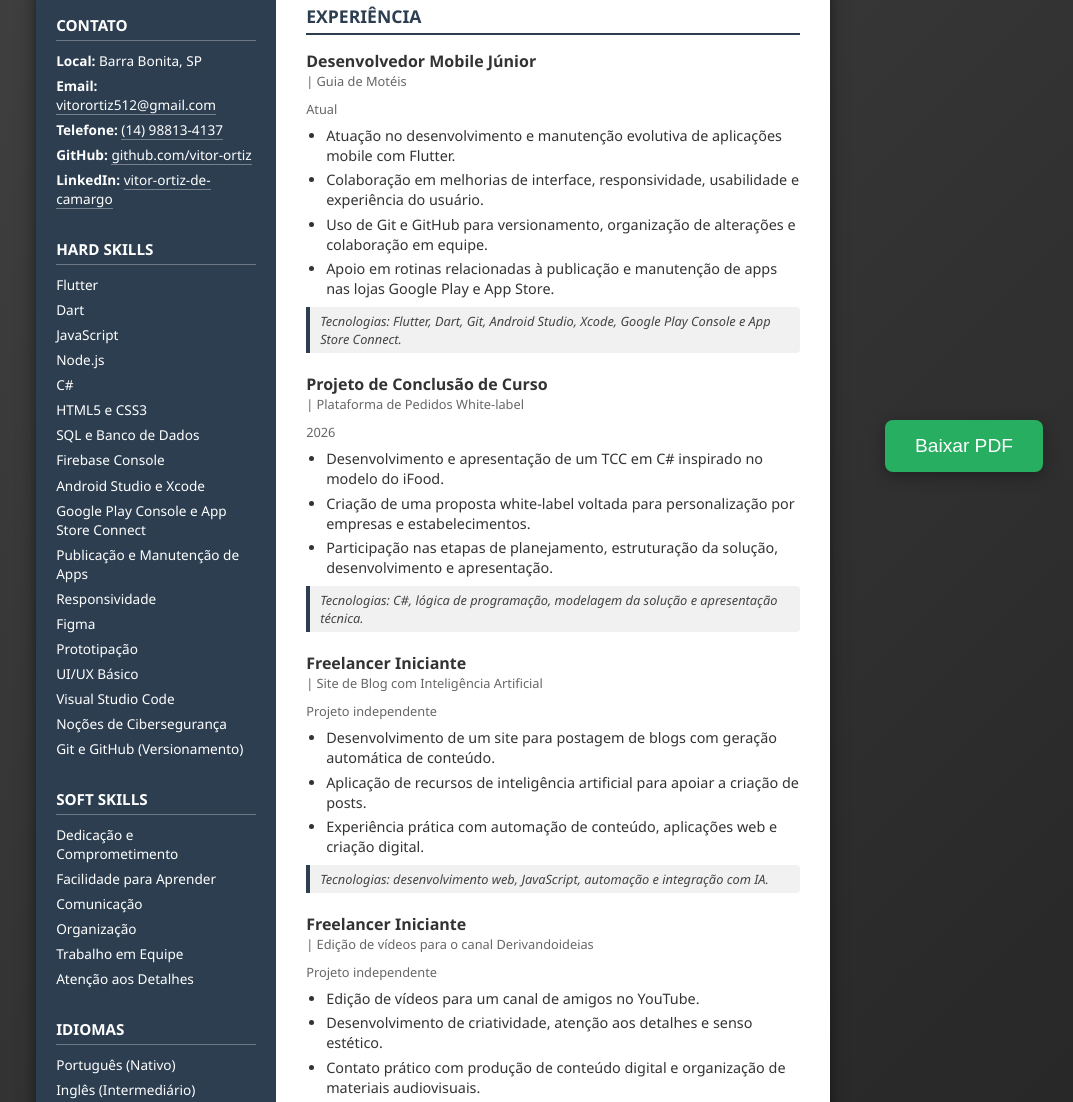
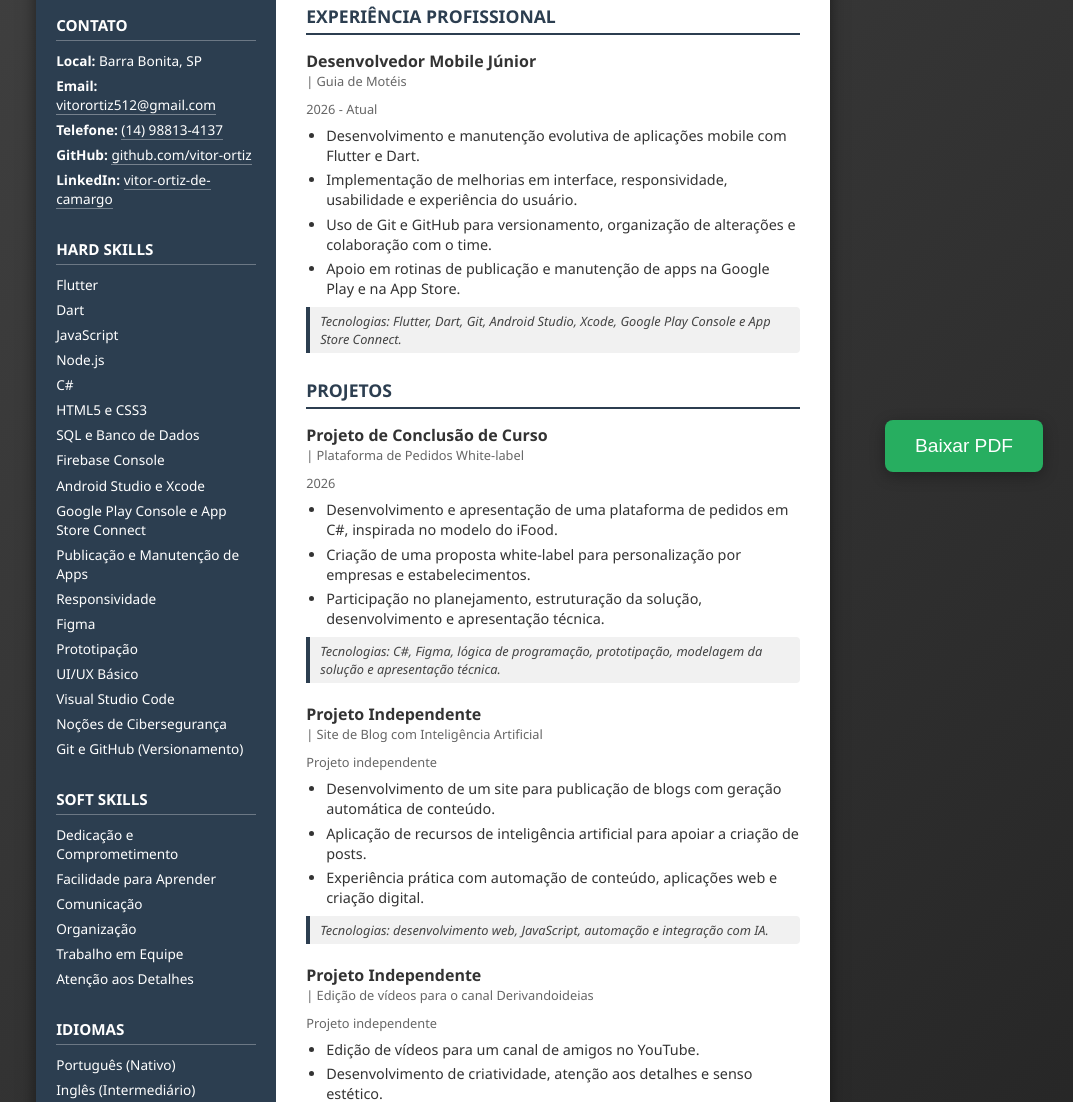
Before and after one commit to Vitor-Ortiz/Meu-Curriculo, a plain HTML site: page index.html in a window 1280 px wide. Shown: the part 298-1400 px from the top of the page, without its empty margins (207-1280 px from the left). Drawn offline with nearby package versions, Linux system fonts and the light colour scheme.

Commit message:
Atualiza curriculo e foto

```diff
--- a/index.html
+++ b/index.html
@@ -12,7 +12,7 @@
     <div class="resume-container">
         <aside class="sidebar">
             <header>
-                <img src="photo.jpeg" alt="Foto de Vitor Ortiz de Camargo" class="profile-photo">
+                <img src="photo.png" alt="Foto de Vitor Ortiz de Camargo" class="profile-photo">
                 <h1 id="nome"></h1>
                 <p id="cargo" class="title"></p>
             </header>
@@ -49,8 +49,13 @@
             </section>
 
             <section>
-                <h2>Experiência</h2>
+                <h2>Experiência Profissional</h2>
                 <div id="experiencias-container"></div>
+            </section>
+
+            <section>
+                <h2>Projetos</h2>
+                <div id="projetos-container"></div>
             </section>
 
             <section>
@@ -58,13 +63,13 @@
                 <div class="item">
                     <h4>Técnico em Programação para Internet</h4>
                     <p>ETEC Comendador João Rays | 2023 - 2026</p>
-                    <span>Formação técnica integrada ao Ensino Médio, com foco em desenvolvimento de sites e aplicações, lógica de programação, interfaces, banco de dados, cibersegurança, prototipação e apresentação de projetos. Durante o curso, desenvolvi atividades práticas, trabalhos em equipe, seminários e um TCC em C#, fortalecendo comunicação, organização, autonomia, responsabilidade e adaptação a desafios.</span>
+                    <span>Formação técnica integrada ao Ensino Médio, com foco em desenvolvimento web, lógica de programação, interfaces, banco de dados, cibersegurança, prototipação e apresentação de projetos.</span>
                 </div>
 
                 <div class="item">
                     <h4>Ensino Médio</h4>
                     <p>ETEC Comendador João Rays | 2023 - 2026</p>
-                    <span>Vivência escolar integrada à formação técnica, com participação em apresentações, debates, leituras coletivas, atividades em grupo e palestras na área de tecnologia. Essa experiência contribuiu para meu amadurecimento pessoal e profissional, desenvolvendo disciplina, constância, resiliência e capacidade de lidar com prazos e responsabilidades.</span>
+                    <span>Vivência escolar integrada à formação técnica, com desenvolvimento de comunicação, organização, trabalho em equipe e responsabilidade com prazos.</span>
                 </div>
             </section>
         </main>
--- a/script.js
+++ b/script.js
@@ -2,7 +2,7 @@ const dadosCurriculo = {
     nome: "Vitor Ortiz de Camargo",
     cargo: "Desenvolvedor Mobile Júnior",
 
-    resumo: "Desenvolvedor Mobile Júnior com atuação em Flutter e formação técnica em Programação para Internet pela ETEC Comendador João Rays. Tenho experiência com desenvolvimento e manutenção evolutiva de aplicações mobile, versionamento com Git, responsividade, interfaces e apoio em processos de publicação de apps. Sou dedicado, atento aos detalhes e comprometido com evolução constante, buscando criar soluções funcionais, organizadas e úteis para o usuário.",
+    resumo: "Desenvolvedor Mobile Júnior com foco em Flutter e Dart, atuando na manutenção evolutiva de aplicações mobile, melhorias de interface, responsividade e apoio em processos de publicação nas lojas. Tenho experiência com Git, Android Studio, Xcode, Figma e colaboração em equipe. Estou em constante aprendizado, buscando conhecer novas linguagens, tecnologias e áreas do desenvolvimento para construir soluções organizadas, funcionais e com boa experiência para o usuário.",
 
     skills: [
         "Flutter",
@@ -43,39 +43,42 @@ const dadosCurriculo = {
         {
             cargo: "Desenvolvedor Mobile Júnior",
             empresa: "Guia de Motéis",
-            periodo: "Atual",
+            periodo: "2026 - Atual",
             descricao: [
-                "Atuação no desenvolvimento e manutenção evolutiva de aplicações mobile com Flutter.",
-                "Colaboração em melhorias de interface, responsividade, usabilidade e experiência do usuário.",
-                "Uso de Git e GitHub para versionamento, organização de alterações e colaboração em equipe.",
-                "Apoio em rotinas relacionadas à publicação e manutenção de apps nas lojas Google Play e App Store."
+                "Desenvolvimento e manutenção evolutiva de aplicações mobile com Flutter e Dart.",
+                "Implementação de melhorias em interface, responsividade, usabilidade e experiência do usuário.",
+                "Uso de Git e GitHub para versionamento, organização de alterações e colaboração com o time.",
+                "Apoio em rotinas de publicação e manutenção de apps na Google Play e na App Store."
             ],
             techStack: "Tecnologias: Flutter, Dart, Git, Android Studio, Xcode, Google Play Console e App Store Connect."
-        },
+        }
+    ],
+
+    projetos: [
         {
             cargo: "Projeto de Conclusão de Curso",
             empresa: "Plataforma de Pedidos White-label",
             periodo: "2026",
             descricao: [
-                "Desenvolvimento e apresentação de um TCC em C# inspirado no modelo do iFood.",
-                "Criação de uma proposta white-label voltada para personalização por empresas e estabelecimentos.",
-                "Participação nas etapas de planejamento, estruturação da solução, desenvolvimento e apresentação."
+                "Desenvolvimento e apresentação de uma plataforma de pedidos em C#, inspirada no modelo do iFood.",
+                "Criação de uma proposta white-label para personalização por empresas e estabelecimentos.",
+                "Participação no planejamento, estruturação da solução, desenvolvimento e apresentação técnica."
             ],
-            techStack: "Tecnologias: C#, lógica de programação, modelagem da solução e apresentação técnica."
+            techStack: "Tecnologias: C#, Figma, lógica de programação, prototipação, modelagem da solução e apresentação técnica."
         },
         {
-            cargo: "Freelancer Iniciante",
+            cargo: "Projeto Independente",
             empresa: "Site de Blog com Inteligência Artificial",
             periodo: "Projeto independente",
             descricao: [
-                "Desenvolvimento de um site para postagem de blogs com geração automática de conteúdo.",
+                "Desenvolvimento de um site para publicação de blogs com geração automática de conteúdo.",
                 "Aplicação de recursos de inteligência artificial para apoiar a criação de posts.",
                 "Experiência prática com automação de conteúdo, aplicações web e criação digital."
             ],
             techStack: "Tecnologias: desenvolvimento web, JavaScript, automação e integração com IA."
         },
         {
-            cargo: "Freelancer Iniciante",
+            cargo: "Projeto Independente",
             empresa: "Edição de vídeos para o canal Derivandoideias",
             periodo: "Projeto independente",
             descricao: [
@@ -109,23 +112,28 @@ function renderizarCurriculo() {
     preencherLista('soft-skills-list', dadosCurriculo.softSkills);
     preencherLista('idiomas-list', dadosCurriculo.idiomas);
 
-    const expContainer = document.getElementById('experiencias-container');
-    if (expContainer) {
-        expContainer.innerHTML = dadosCurriculo.experiencias.map(exp => `
+    const renderizarItens = (containerId, itens) => {
+        const container = document.getElementById(containerId);
+        if (!container) return;
+
+        container.innerHTML = itens.map(item => `
             <div class="item">
                 <div class="experience-heading">
-                    <h4 class="experience-title">${exp.cargo} <span class="experience-company">| ${exp.empresa}</span></h4>
+                    <h4 class="experience-title">${item.cargo} <span class="experience-company">| ${item.empresa}</span></h4>
                 </div>
-                <span class="experience-period">${exp.periodo}</span>
+                <span class="experience-period">${item.periodo}</span>
 
                 <ul>
-                    ${exp.descricao.map(item => `<li>${item}</li>`).join('')}
+                    ${item.descricao.map(descricao => `<li>${descricao}</li>`).join('')}
                 </ul>
 
-                <p class="tech-stack">${exp.techStack}</p>
+                <p class="tech-stack">${item.techStack}</p>
             </div>
         `).join('');
-    }
+    };
+
+    renderizarItens('experiencias-container', dadosCurriculo.experiencias);
+    renderizarItens('projetos-container', dadosCurriculo.projetos);
 }
 
 function prepararImpressaoCompacta() {
```
Also changed, not shown: photo.jpeg (deleted), 1 other file.
